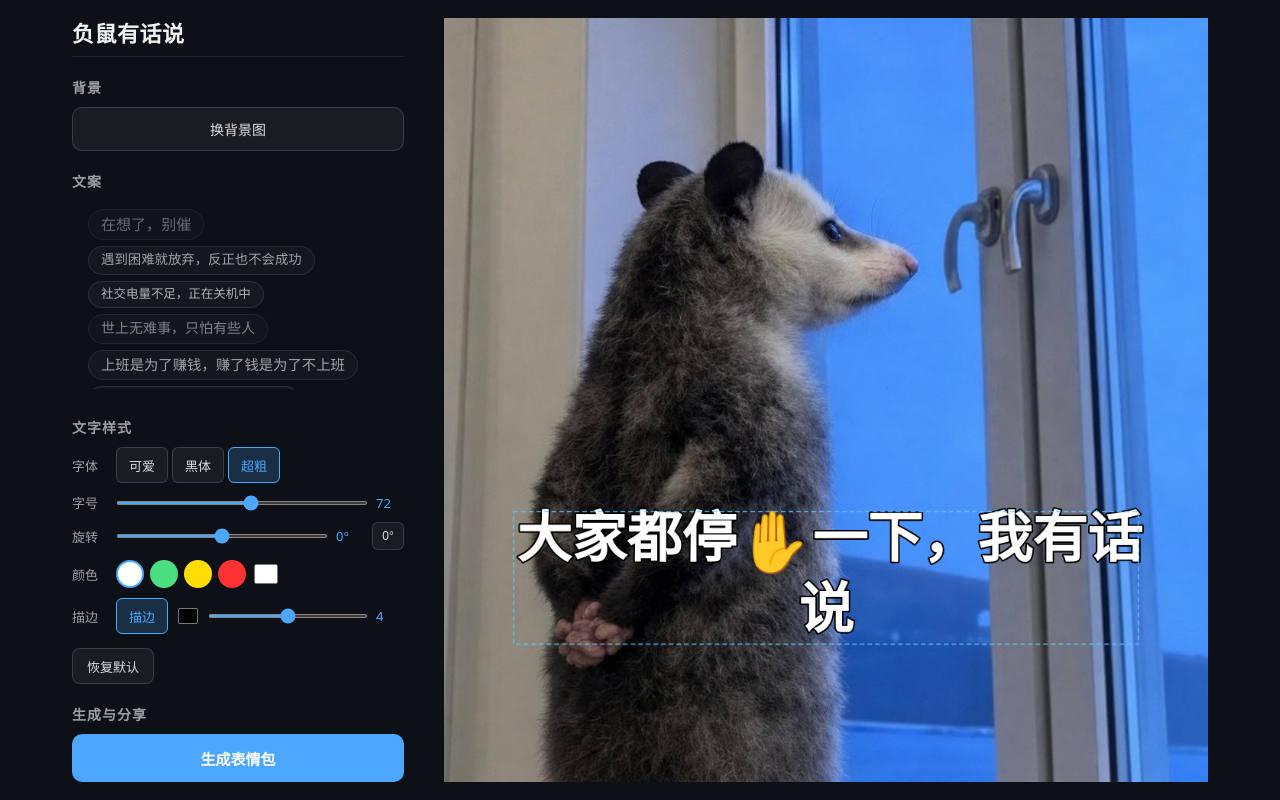
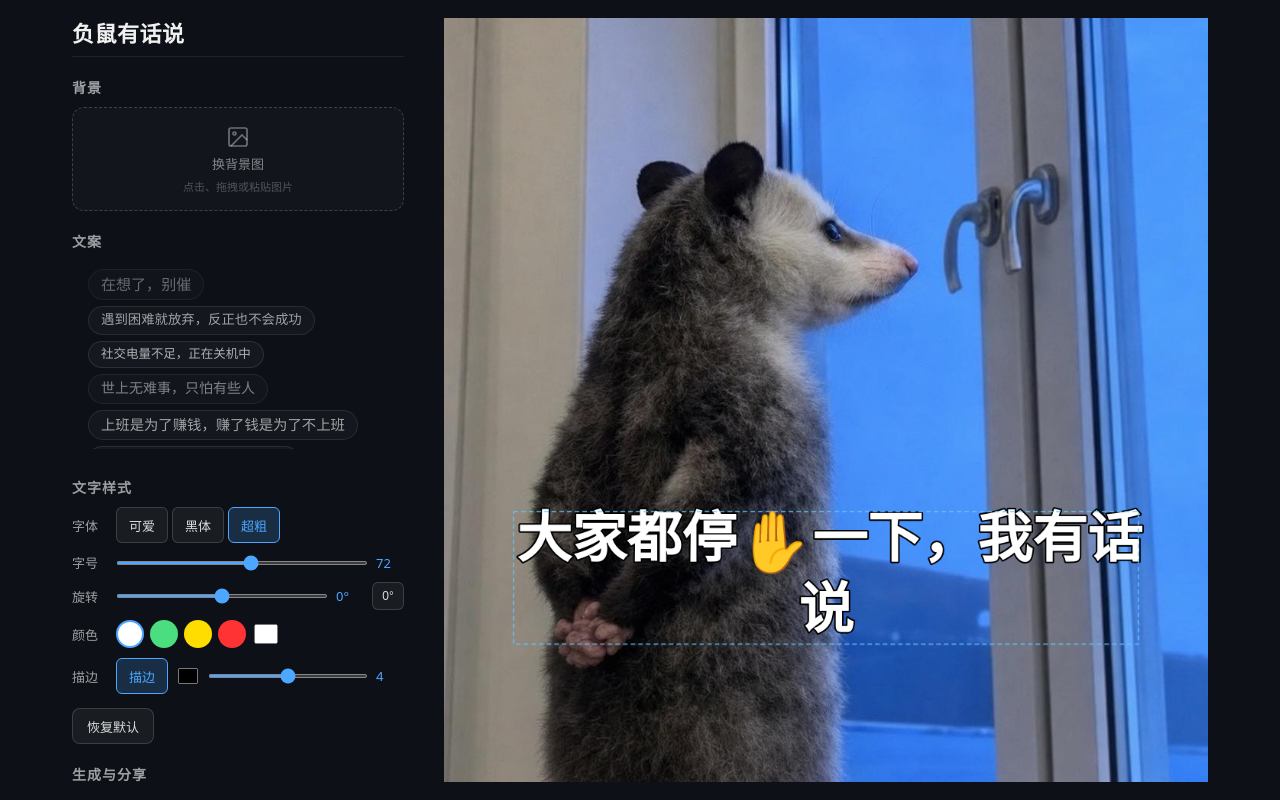
Before and after one commit to qwhe/fushudemo, a Vue app: page / in a window 1280 px wide. Built offline with nearby package versions, Linux system fonts and the light colour scheme; a web font is replaced by a local one.

Commit message:
feat: support drag and paste background images

```diff
--- a/src/App.vue
+++ b/src/App.vue
@@ -1,5 +1,12 @@
 <template>
-  <div class="app">
+  <div
+    class="app"
+    :class="{ 'is-dragging-image': isDraggingImage }"
+    @dragenter.prevent="onDragEnter"
+    @dragover.prevent
+    @dragleave.prevent="onDragLeave"
+    @drop.prevent="onDrop"
+  >
     <!-- Mobile Layout -->
     <div class="mobile-layout">
       <header class="mobile-header">
@@ -76,7 +83,20 @@
 
         <section class="desktop-section">
           <h3 class="section-title">背景</h3>
-          <button class="btn-secondary" @click="triggerUpload">换背景图</button>
+          <button
+            class="upload-dropzone"
+            :class="{ 'is-dragging': isDraggingImage }"
+            type="button"
+            @click="triggerUpload"
+          >
+            <svg width="24" height="24" viewBox="0 0 24 24" fill="none" stroke="currentColor" stroke-width="1.7">
+              <rect x="3" y="3" width="18" height="18" rx="2"/>
+              <circle cx="8.5" cy="8.5" r="1.5"/>
+              <path d="M21 15l-5-5L5 21"/>
+            </svg>
+            <span class="upload-title">换背景图</span>
+            <span class="upload-hint">点击、拖拽或粘贴图片</span>
+          </button>
           <input type="file" ref="fileInputRef2" accept="image/*" @change="onFileSelected" style="display:none" />
         </section>
 
@@ -174,8 +194,9 @@
 </template>
 
 <script setup lang="ts">
-import { ref, computed, onMounted, nextTick, triggerRef } from 'vue'
+import { ref, computed, onMounted, onBeforeUnmount, nextTick, triggerRef } from 'vue'
 import type { TextLayer, MemeProject } from './types/meme'
+import { findImageFile } from './utils/imageInput'
 import { useMemeProject } from './composables/useMemeProject'
 import { useHistory } from './composables/useHistory'
 import { useExport } from './composables/useExport'
@@ -215,6 +236,8 @@ const inlineTextareaRef = ref<HTMLTextAreaElement>()
 
 const editing = ref(false)
 const editText = ref('')
+const isDraggingImage = ref(false)
+let dragDepth = 0
 
 function loadBgImage(src: string) {
   const img = new Image()
@@ -230,21 +253,66 @@ function loadBgImage(src: string) {
 
 onMounted(() => {
   loadBgImage(baseImageSrc)
+  window.addEventListener('paste', onPaste)
+})
+
+onBeforeUnmount(() => {
+  window.removeEventListener('paste', onPaste)
 })
 
 function triggerUpload() {
-  fileInputRef.value?.click()
+  const input = window.innerWidth >= 768 ? fileInputRef2.value : fileInputRef.value
+  input?.click()
 }
 
 function onFileSelected(e: Event) {
   const file = (e.target as HTMLInputElement).files?.[0]
   if (!file) return
   ;(e.target as HTMLInputElement).value = ''
+  openImageFile(file)
+}
+
+function openImageFile(file: File) {
+  if (!file.type.startsWith('image/')) {
+    toastRef.value?.show('请选择图片文件', 'error')
+    return
+  }
   const reader = new FileReader()
   reader.onload = () => {
     cropperRef.value?.open(reader.result as string)
   }
+  reader.onerror = () => {
+    toastRef.value?.show('图片读取失败，请重试', 'error')
+  }
   reader.readAsDataURL(file)
+}
+
+function onDragEnter() {
+  dragDepth += 1
+  isDraggingImage.value = true
+}
+
+function onDragLeave() {
+  dragDepth = Math.max(0, dragDepth - 1)
+  if (dragDepth === 0) isDraggingImage.value = false
+}
+
+function onDrop(e: DragEvent) {
+  dragDepth = 0
+  isDraggingImage.value = false
+  const file = findImageFile(e.dataTransfer?.files)
+  if (file) {
+    openImageFile(file)
+  } else {
+    toastRef.value?.show('请拖入图片文件', 'error')
+  }
+}
+
+function onPaste(e: ClipboardEvent) {
+  const file = findImageFile(e.clipboardData?.files)
+  if (!file) return
+  e.preventDefault()
+  openImageFile(file)
 }
 
 function onCropped(dataUrl: string) {
@@ -779,6 +847,39 @@ body {
     gap: 10px;
   }
 
+  .upload-dropzone {
+    min-height: 104px;
+    display: flex;
+    flex-direction: column;
+    align-items: center;
+    justify-content: center;
+    gap: 5px;
+    border: 1px dashed rgba(255, 255, 255, 0.18);
+    border-radius: 12px;
+    background: rgba(255, 255, 255, 0.025);
+    color: rgba(255, 255, 255, 0.38);
+    font: inherit;
+    cursor: pointer;
+    transition: border-color 0.2s, background 0.2s, color 0.2s;
+  }
+
+  .upload-dropzone:hover,
+  .upload-dropzone.is-dragging {
+    border-color: rgba(77, 166, 255, 0.75);
+    background: rgba(77, 166, 255, 0.08);
+    color: rgba(255, 255, 255, 0.65);
+  }
+
+  .upload-title {
+    font-size: 13px;
+    color: rgba(255, 255, 255, 0.48);
+  }
+
+  .upload-hint {
+    font-size: 11px;
+    color: rgba(255, 255, 255, 0.26);
+  }
+
   .section-title {
     font-size: 14px;
     font-weight: 600;
--- /dev/null
+++ b/src/utils/imageInput.ts
@@ -0,0 +1,10 @@
+export function findImageFile(files?: ArrayLike<File> | null): File | null {
+  if (!files) return null
+
+  for (let index = 0; index < files.length; index += 1) {
+    const file = files[index]
+    if (file?.type.startsWith('image/')) return file
+  }
+
+  return null
+}
```
Also changed, not shown: 1 other file (tests, documents, lock files or other folders).
